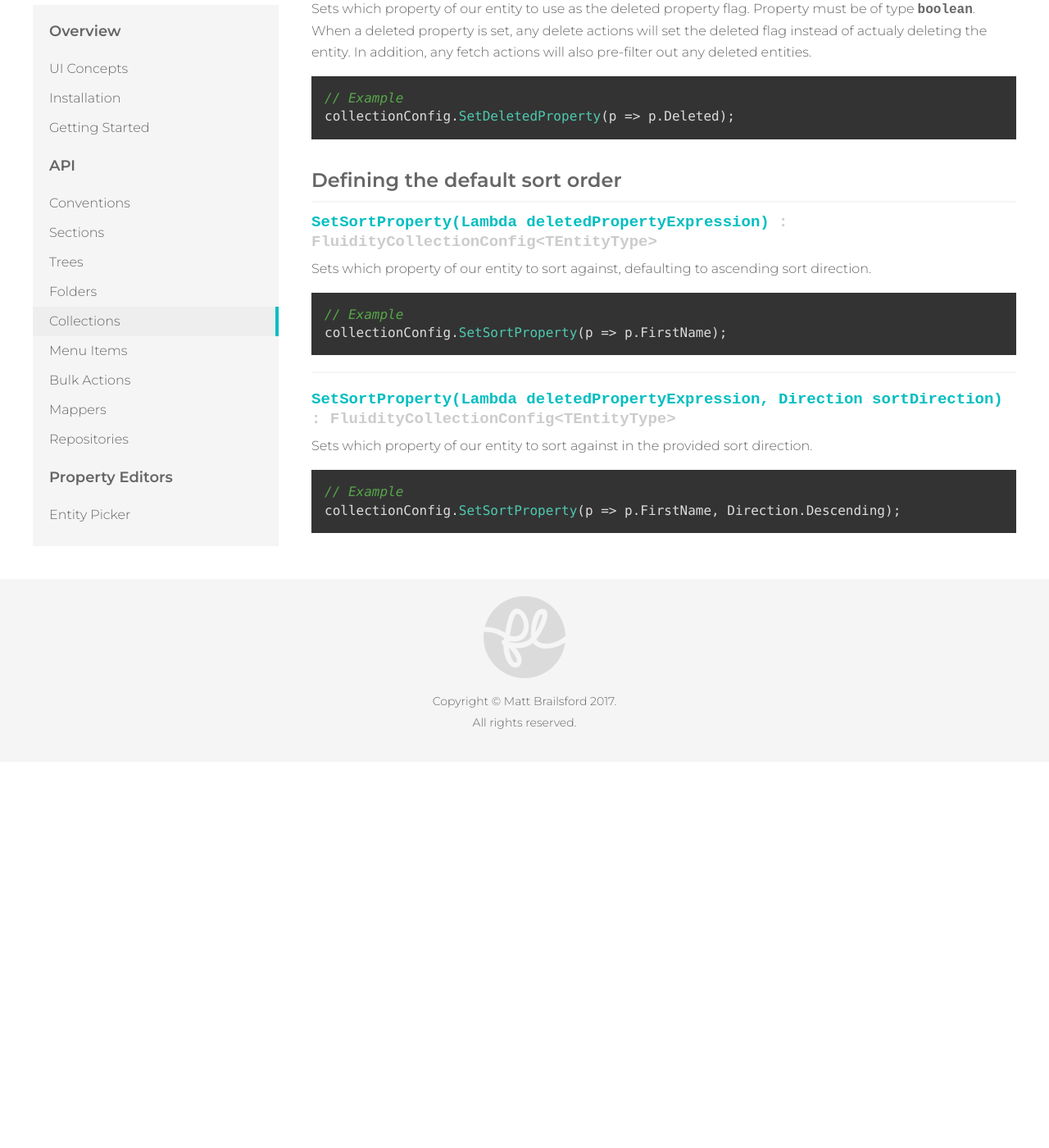
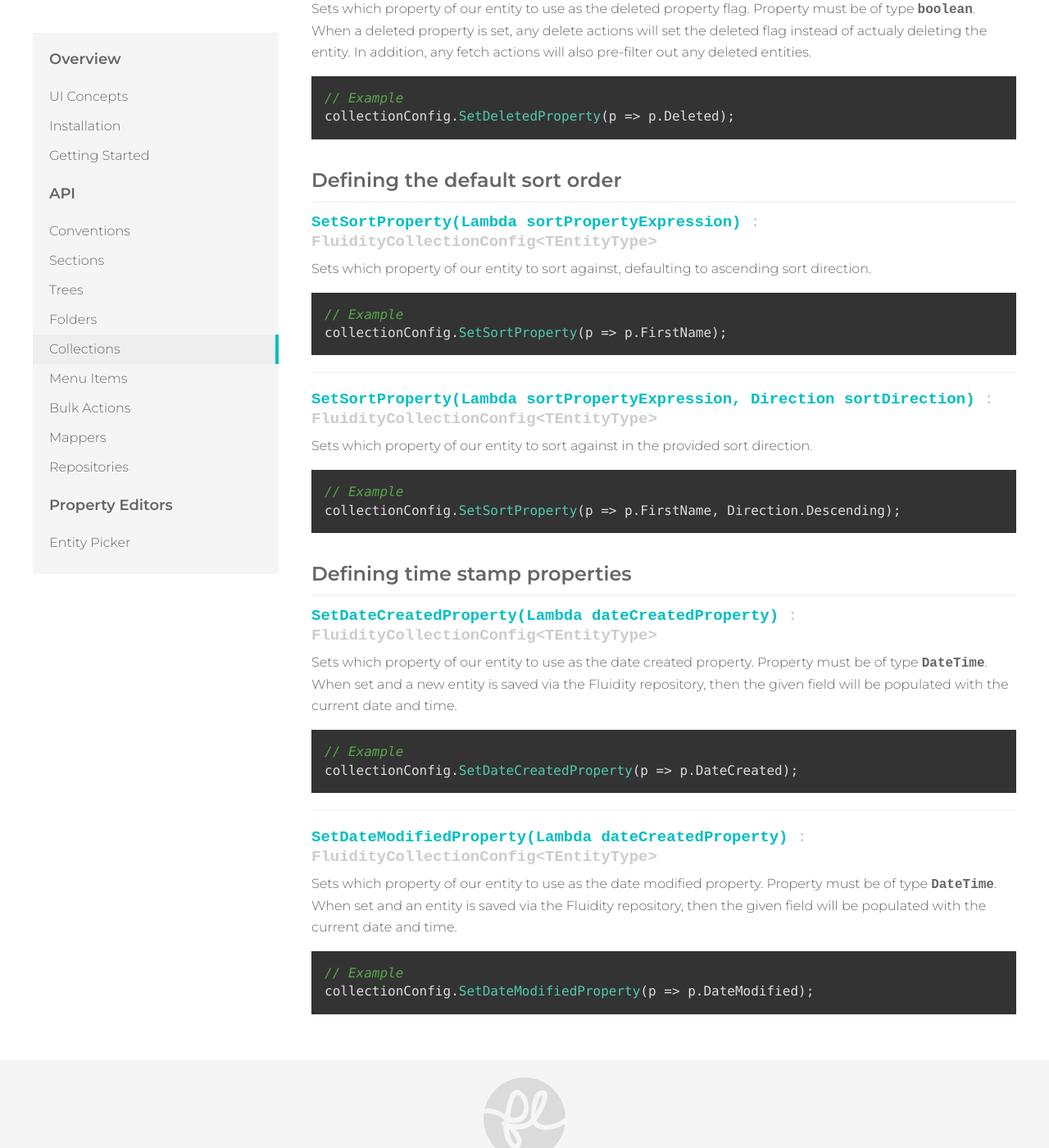
Before and after one commit to mattbrailsford/umbraco-fluidity, a Jekyll site: the page built from docs/_pages/02-api-04-collections.md, in a window 1280 px wide and 1400 px high, scrolled down 3088 px. Shown: the whole window at 82% size. Built offline with Jekyll 4.4.1, drawn with Linux system fonts in a browser that asks for light colours; before the commit the page ends 4017 px from its top, so only the background shows below that.

Commit message:
Time stamp property docs

`````diff
--- a/docs/_pages/02-api-04-collections.md
+++ b/docs/_pages/02-api-04-collections.md
@@ -124,7 +124,7 @@
 ### Defining the default sort order
 {: .mt}
 
-#### SetSortProperty(Lambda deletedPropertyExpression) *: FluidityCollectionConfig&lt;TEntityType&gt;*
+#### SetSortProperty(Lambda sortPropertyExpression) *: FluidityCollectionConfig&lt;TEntityType&gt;*
 {: .signature}
 
 Sets which property of our entity to sort against, defaulting to ascending sort direction.
@@ -136,7 +136,7 @@
 
 ---
 
-#### SetSortProperty(Lambda deletedPropertyExpression, Direction sortDirection) *: FluidityCollectionConfig&lt;TEntityType&gt;*
+#### SetSortProperty(Lambda sortPropertyExpression, Direction sortDirection) *: FluidityCollectionConfig&lt;TEntityType&gt;*
 {: .signature}
 
 Sets which property of our entity to sort against in the provided sort direction.
@@ -145,3 +145,28 @@
 // Example
 collectionConfig.SetSortProperty(p => p.FirstName, Direction.Descending);
 ````
+
+### Defining time stamp properties
+{: .mt}
+
+#### SetDateCreatedProperty(Lambda dateCreatedProperty) *: FluidityCollectionConfig&lt;TEntityType&gt;*
+{: .signature}
+
+Sets which property of our entity to use as the date created property. Property must be of type `DateTime`. When set and a new entity is saved via the Fluidity repository, then the given field will be populated with the current date and time.
+
+````csharp
+// Example
+collectionConfig.SetDateCreatedProperty(p => p.DateCreated);
+````
+
+---
+
+#### SetDateModifiedProperty(Lambda dateCreatedProperty) *: FluidityCollectionConfig&lt;TEntityType&gt;*
+{: .signature}
+
+Sets which property of our entity to use as the date modified property. Property must be of type `DateTime`. When set and an entity is saved via the Fluidity repository, then the given field will be populated with the current date and time.
+
+````csharp
+// Example
+collectionConfig.SetDateModifiedProperty(p => p.DateModified);
+````
`````
